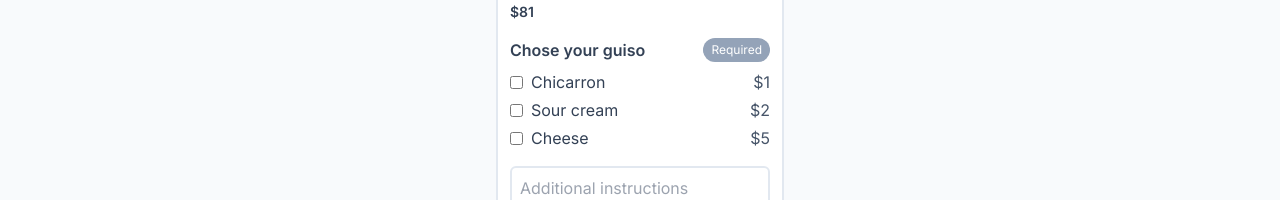
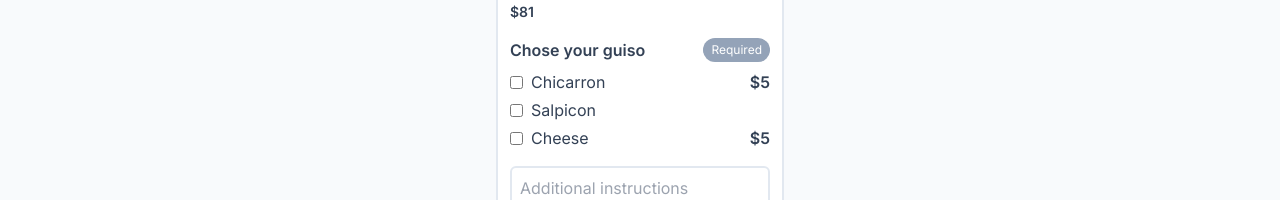
Before and after one commit to ca-santiago/sopechoco-store, a Next.js app: page /store in a window 1280 px wide. Both pictures are taken after a click on the button 762 px from the left and 190 px from the top of the page. Shown: the part 202-402 px from the top of the page. Built offline with nearby package versions, Linux system fonts and the light colour scheme.

Commit message:
hide 0 from free products and extras

```diff
--- a/src/components/cart/cart-item-card.tsx
+++ b/src/components/cart/cart-item-card.tsx
@@ -49,7 +49,9 @@ function ProductCartCard(props: ProductCartCardProps) {
         <div className='flex flex-col'>
           <div className='flex justify-between items-center gap-2'>
             <h2 className='text-slate-700 font-semibold text-2xl'>{product.name}</h2>
-            <p className="text-slate-700 font-semibold text-sm">${product.price}</p>
+            { product.price > 0 &&
+              <p className="text-slate-700 font-semibold text-sm">${product.price}</p>
+            }
           </div>
           { productNotAvailable &&
             <p className='text-red-400 text-xs'>
--- a/src/components/products/product-builder.tsx
+++ b/src/components/products/product-builder.tsx
@@ -55,7 +55,6 @@ function ProductBuilder(props: ProductBuilderProps) {
 
   const decrementQuantity = () => setProductItem(prev => { prev.quantity-- });
   const incrementQuantity = () => {
-    console.log('Incrementing');
     setProductItem(prev => { prev.quantity++ });
   }
 
@@ -71,7 +70,6 @@ function ProductBuilder(props: ProductBuilderProps) {
   }
 
   const handleSubmitForm = React.useCallback(() => {
-    console.log('Submitting', productItem);
     addCartItem(productItem);
     if (onSave) onSave();
   }, [onSave, addCartItem, productItem]);
@@ -97,10 +95,12 @@ function ProductBuilder(props: ProductBuilderProps) {
       <div>
         <h3 className="text-slate-700 font-semibold text-xl">{productData.name}</h3>
         <p className="text-sm text-slate-500">{productData.description}</p>
-        <p className="text-sm text-slate-700 font-semibold mt-2">
-          <span>$</span>
-          {productData.price}
-        </p>
+        { productData.price > 0 &&
+          <p className="text-sm text-slate-700 font-semibold mt-2">
+            <span>$</span>
+            {productData.price}
+          </p>
+        }
       </div>
 
       <div className="empty:hidden flex flex-col gap-4">
--- a/src/components/products/product-cart.tsx
+++ b/src/components/products/product-cart.tsx
@@ -14,6 +14,7 @@ function ProductCard(props: ProductCardProps): React.JSX.Element {
   } = props;
 
   const renderPrice = (multiplier: number = 1) => {
+    if (product.price === 0) return null;
     return (
       <span className='text-slate-600'>${product.price * multiplier}</span>
     );
@@ -25,17 +26,17 @@ function ProductCard(props: ProductCardProps): React.JSX.Element {
         <h2 className='text-slate-700 font-semibold text-xl'>{product.name}</h2>
         <p className='text-slate-600 text-sm'>{product.description}</p>
       </div>
-      <div className='flex w-full justify-between items-center'>
+      <div className='flex w-full flex-row-reverse justify-between items-center'>
         {/* {isOnCart ? renderIncrementDecrement(isOnCart) : renderAddToCartButton()} */}
-        { renderPrice() }
         <div>
           <button
             onClick={() => onAddToCart(product)}
             className='bg-red-500/80 hover:bg-red-500 text-white p-1 rounded-full'
-          >
+            >
             <BiPlus />
           </button>
         </div>
+        { renderPrice() }
       </div>
     </div>
   );
--- a/src/components/products/product-extra-selector.tsx
+++ b/src/components/products/product-extra-selector.tsx
@@ -134,9 +134,11 @@ function ProductExtraSelector(props: ProductExtraSelectorProps): React.JSX.Eleme
                   />
                   <label htmlFor={extra.id} className='peer-disabled:text-slate-400 text-slate-700' aria-disabled={isDisabled}>{extra.name}</label>
                 </div>
-                <p className='text-slate-600'>
-                  <span>$</span>{extra.price * (foundExtraSelection?.amount || 1)}
-                </p>
+                { extra.price > 0 &&
+                  <p className='text-slate-700 font-semibold'>
+                   <span>$</span>{extra.price * (foundExtraSelection?.amount || 1)}
+                 </p>
+                }
                 {extraOptionData.multiSelect && foundExtraSelection &&
                   <div>
                     <QuantitySelector
--- a/src/mocks/store.ts
+++ b/src/mocks/store.ts
@@ -30,7 +30,7 @@ const __products: Product[] = [
   {
     id: '90637cf2-89b6-45fd-9880-d338735447ee',
     name: 'Orden de tacos',
-    price: 12,
+    price: 0,
     description: 'Ricos tacos de guisos de la casa',
     extras: [
       {
@@ -81,18 +81,18 @@ const __extras: ProductExtra[] = [
   {
     id: '986965e5-759f-4c2e-b88b-73511983eabd',
     name: 'Chicarron',
-    price: 1,
+    price: 5,
     description: 'Some nice guacamole',
   },
   {
     id: '2fc7a4e3-1dcc-4ef7-9cb4-c85ac506bfc2',
-    name: 'Sour cream',
-    price: 2,
+    name: 'Salpicon',
+    price: 0,
     description: 'Some nice'
   },
   {
     id: '74465580-4b4b-4130-91c7-9c3e3adfa827',
-    name: 'Chicharron',
+    name: 'Chicharron prenzado',
     price: 3,
     description: 'Some nice guacamole',
   },
```
